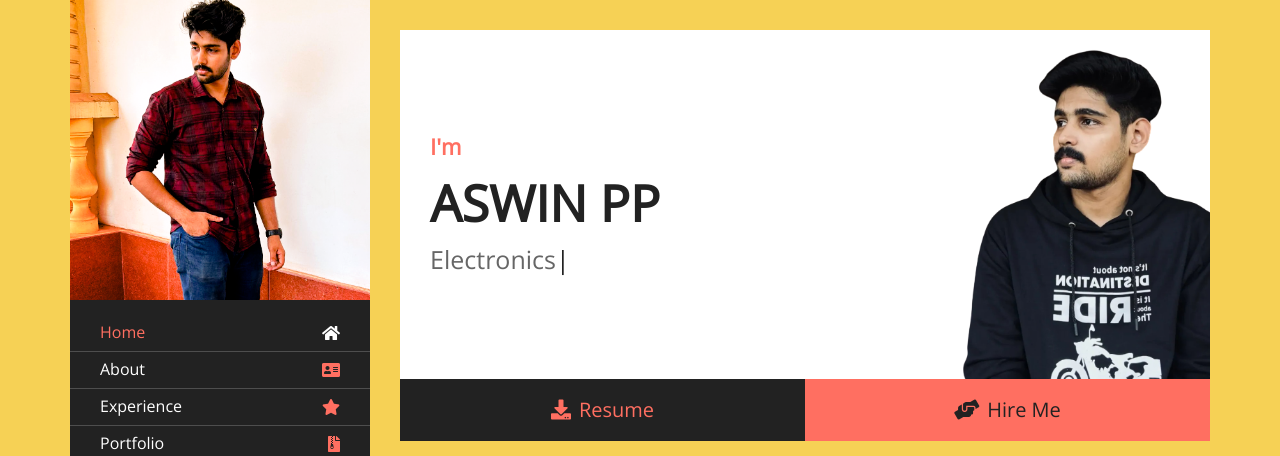
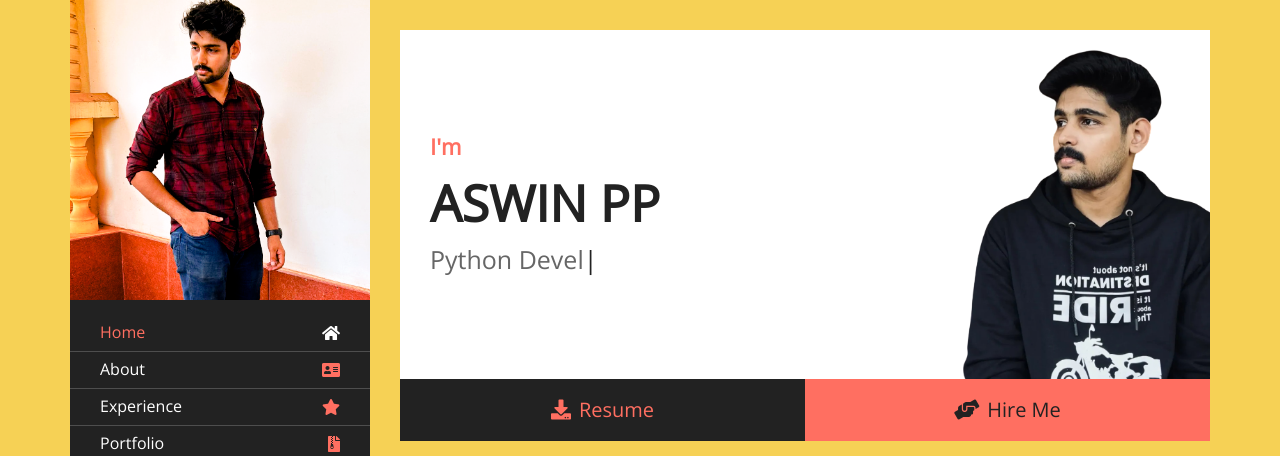
Before and after one commit to AswinSudhakar/portfolio, a Django app: template resume_website/templates/index.html in a window 1280 px wide, after a click on "Home". Shown: the top 456 px of the page. Run offline with Django 3.2, Linux system fonts and the light colour scheme; the template is opened without the code that fills it, so the values that code supplies are empty; some libraries are stand-ins or nearby versions.

Commit message:
Update index.html

```diff
--- a/resume_website/templates/index.html
+++ b/resume_website/templates/index.html
@@ -74,7 +74,7 @@
                         <p>I'm</p>
                         <h1>ASWIN PP</h1>
                         <h2></h2>
-                        <div class="typed-text">Python Developer, Django Developer, Electronics Graduate</div>
+                        <div class="typed-text">Python Developer, Django Developer</div>
                     </div>
                 </div>
                 <!-- Header End -->
```
